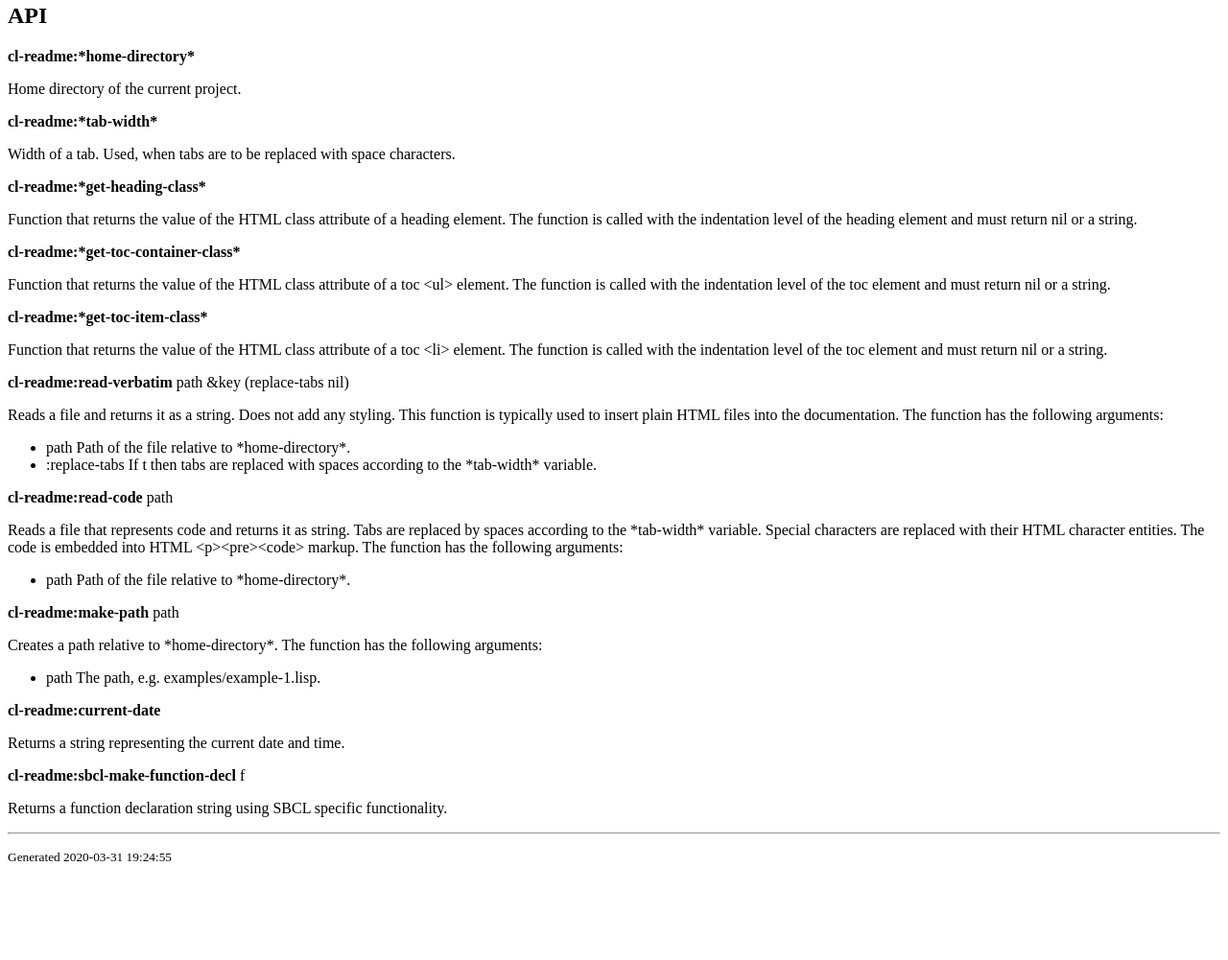
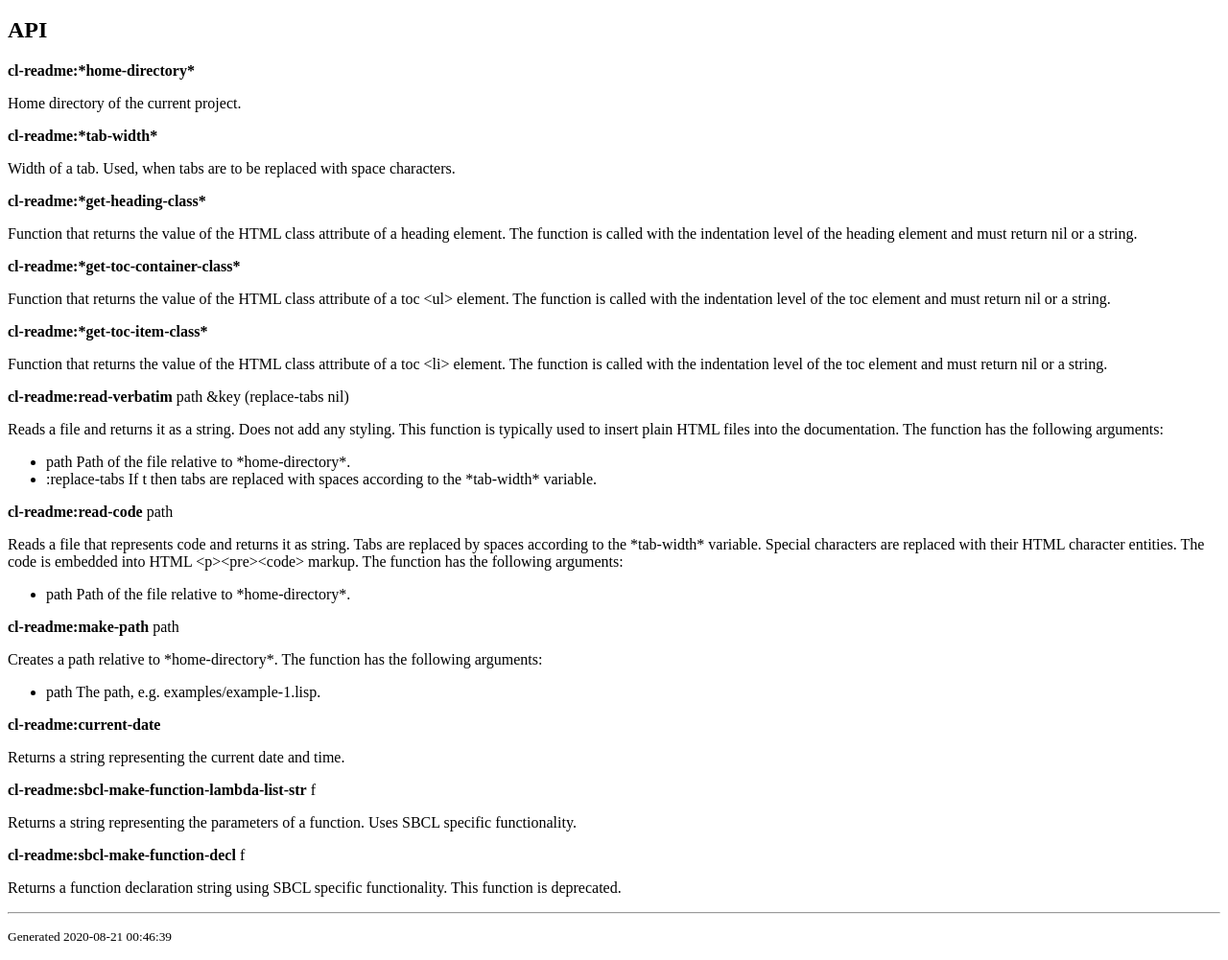
Before and after one commit to Frechmatz/cl-html-readme, a plain HTML site: page docs/index.html in a window 1280 px wide. Shown: the part 1720-2721 px from the top of the page at 96% size. Before the commit the page ends 2638 px from the top, so only its background shows below. Drawn offline with Linux system fonts and the light colour scheme.

Commit message:
Documentation

```diff
--- a/docs/index.html
+++ b/docs/index.html
@@ -61,6 +61,7 @@ git clone https://github.com/Frechmatz/cl-readme.git
                        ,(make-function-string 'cl-readme:read-code)
                        ,(make-function-string 'cl-readme:make-path)
                        ,(make-function-string 'cl-readme:current-date)
+                       ,(make-function-string 'cl-readme:sbcl-make-function-lambda-list-str)
                        ,(make-function-string 'cl-readme:sbcl-make-function-decl)))
     (semantic (:name "footer")
               "&lt;hr/&gt;&lt;p&gt;&lt;small&gt;Generated " ,(cl-readme:current-date) "&lt;/small&gt;&lt;/p&gt;")
@@ -107,4 +108,5 @@ or a string.</p><p><b>cl-readme:read-verbatim</b> path &key (replace-tabs nil) <
    </ul></p><p><b>cl-readme:make-path</b> path </p><p>Creates a path relative to *home-directory*. The function has the following arguments:
    <ul>
       <li>path The path, e.g. examples/example-1.lisp.</li>
-   </ul></p><p><b>cl-readme:current-date</b> </p><p>Returns a string representing the current date and time.</p><p><b>cl-readme:sbcl-make-function-decl</b> f </p><p>Returns a function declaration string using SBCL specific functionality.</p></section><footer><hr/><p><small>Generated 2020-03-31  19:24:55</small></p></footer></body></html>
+   </ul></p><p><b>cl-readme:current-date</b> </p><p>Returns a string representing the current date and time.</p><p><b>cl-readme:sbcl-make-function-lambda-list-str</b> f </p><p>Returns a string representing the parameters of a function. Uses SBCL specific functionality.</p><p><b>cl-readme:sbcl-make-function-decl</b> f </p><p>Returns a function declaration string using SBCL specific functionality.
+   This function is deprecated.</p></section><footer><hr/><p><small>Generated 2020-08-21  00:46:39</small></p></footer></body></html>
```
Also changed, not shown: 1 other file.
